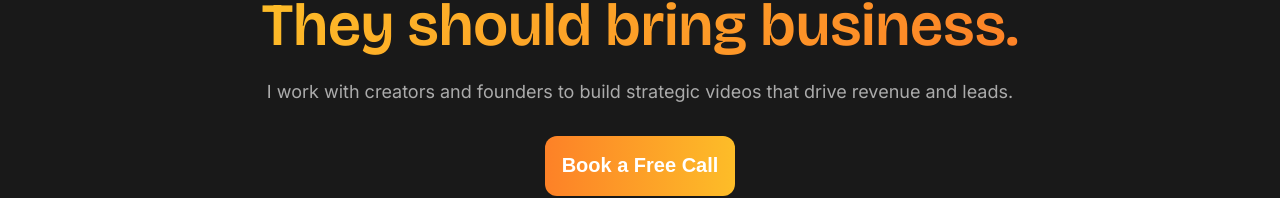
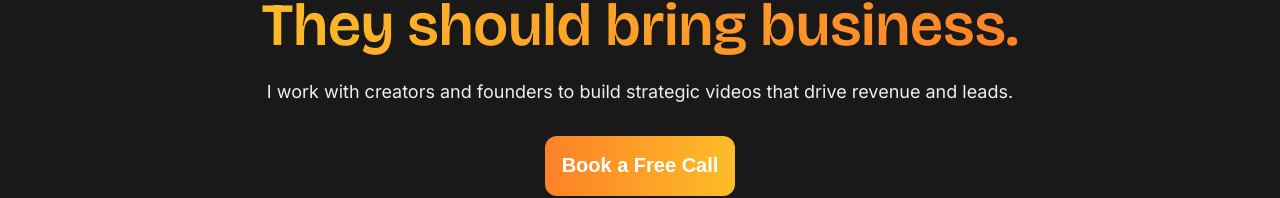
Before and after one commit to chandan-solanki/personal-portfolio, a React (Vite) app: page / in a window 1280 px wide. Shown: the part 270-468 px from the top of the page. Built offline with nearby package versions, Linux system fonts and the light colour scheme.

Commit message:
hero content and testimonial whoami content change

```diff
--- a/src/App.css
+++ b/src/App.css
@@ -193,7 +193,7 @@ body {
 }
 
 .hero-des {
-  color: var(--blackTextColor);
+  color: var(--whiteTextColor);
   font-size: 18px;
   text-align: center;
   width: 80%;
--- a/src/components/Testimonials.jsx
+++ b/src/components/Testimonials.jsx
@@ -49,7 +49,7 @@ const testimonialVideos = [
   },
 
   { video: vvideo2, img: ytlogo1, name: "Dear Sir", role: "19M Subscribers" },
-    {
+  {
     video: davidVideo,
     img: DavidProfile,
     name: "David Dinat",
@@ -137,8 +137,8 @@ const Testimonials = () => {
             <h1>Face Behind the Brand</h1>
             <p>
               Hi, I'm Nainesh, a video editor with over 5 years of experience. I
-              help creators and brands boost engagement and views through my
-              editing.
+              help creators and founders to build strategic videos that drive
+              revenue and leads.
             </p>
             <p>
               Oh, and that’s not all about me. I also love reading books, music,
```
